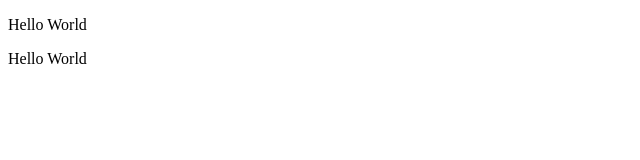
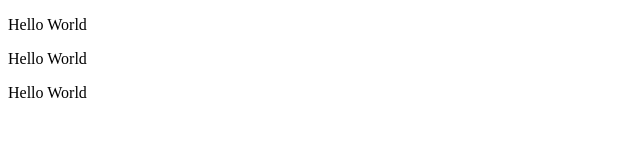
Before and after one commit to seika44/SeikaTokuizumi, a plain HTML site: page index.html in a window 1280 px wide. Shown: the whole page, without its empty margins (0-640 px from the left). Drawn offline with Linux system fonts and the light colour scheme.

Commit message:
追加_vol2
Hello Worldをまた追加しました。

```diff
--- a/index.html
+++ b/index.html
@@ -10,6 +10,7 @@
 <p>Hello World</p>
 <p>Hello World</p>
 
+<o>Hello World</p>
 
 </body>
 </html>
```
